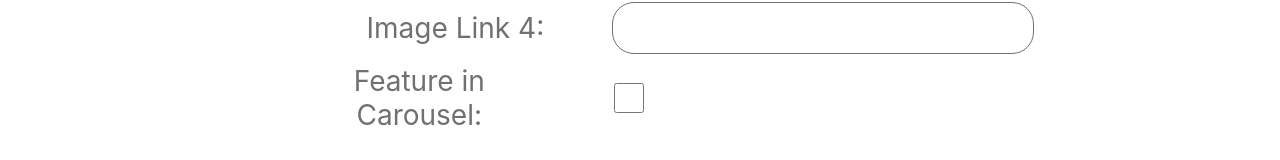
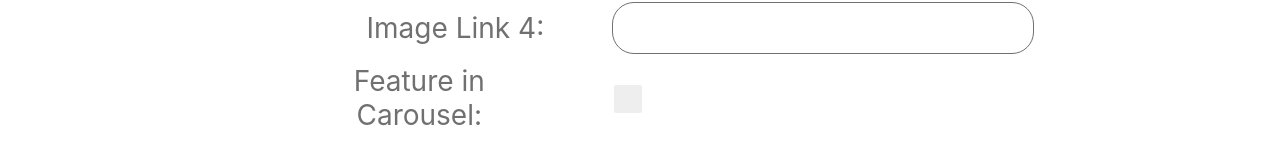
Before and after one commit to akildunne/p3-grocery-store, a React (Create React App) app in the folder client/: page /products/edit/1 in a window 1280 px wide. Shown: the part 846-1006 px from the top of the page. Built offline with nearby package versions, Linux system fonts and the light colour scheme; no server answers.

Commit message:
updated checkbox on edit page

```diff
--- a/client/src/screens/ProductEdit.jsx
+++ b/client/src/screens/ProductEdit.jsx
@@ -223,12 +223,15 @@ const ProductEdit = (props) => {
               onChange={handleChange}
             />
             <LabelContainer>Feature in Carousel:</LabelContainer>
-            <CheckboxContainer
-              type="checkbox"
-              checked={product.featured}
-              name="featured"
-              onChange={handleChange}
-            />
+              <label class="container">
+                <input
+                  type="checkbox"
+                  checked={product.featured}
+                  name="featured"
+                  onChange={handleChange}
+                />
+                <span class="checkmark"></span>
+              </label>
             <Button>Save</Button>
           </Form>
         </DetailContainer>
```
